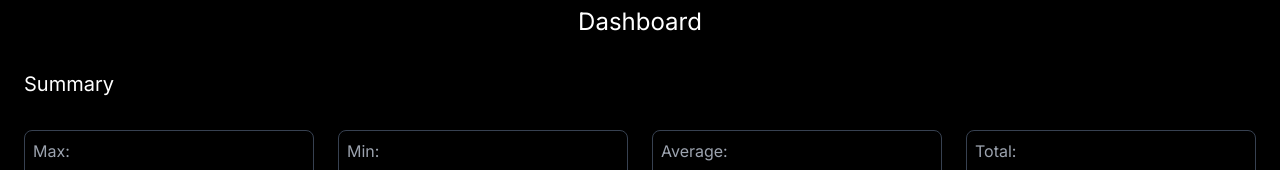
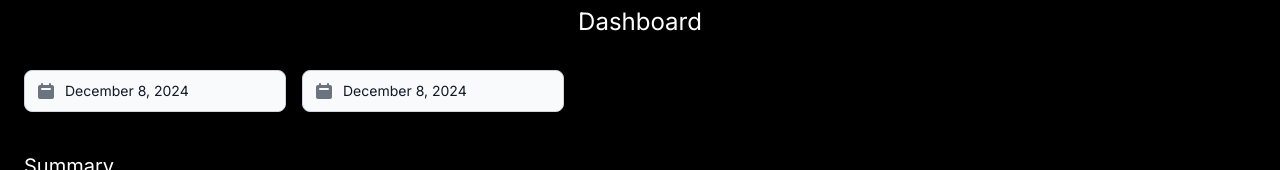
Before and after one commit to microboxlabs/nextjs-metrics-viewer, a Next.js app in the folder nextjs-metrics-viewer/: page /dashboard in a window 1280 px wide. Shown: the part 122-292 px from the top of the page. Built offline with nearby package versions, Linux system fonts and the light colour scheme; no server answers.

Commit message:
time filter added

```diff
--- a/nextjs-metrics-viewer/components/MetricsSection.tsx
+++ b/nextjs-metrics-viewer/components/MetricsSection.tsx
@@ -1,8 +1,9 @@
 "use client";
 import { useState, useEffect } from "react";
 import MetricsChart from "@/components/MetricsChart";
-import UploadDataModal from "@/components/UploadDataModal";
+import UploadDataButton from "@/components/UploadDataButton";
 import ToggleFilters from "@/components/ToogleFilter";
+import TimeFilter from "@/components/TimeFilter";
 import { Options, Series } from "@/interfaces";
 import { INITIAL_OPTIONS, INITIAL_METRICS } from "@/contants";
 import { getSummaryMetrics, ProccessTextToSeries } from "@/utils";
@@ -18,7 +19,7 @@ export default function MetricsSection() {
 
   const [metrics, setMetrics] = useState(INITIAL_METRICS);
 
-  const { createChart, toggleSeries } = useChart();
+  const { createChart, toggleSeries, updateSeries } = useChart();
 
   const loadOptions = (data: string) => {
     const dataToSeries = ProccessTextToSeries(data);
@@ -41,7 +42,14 @@ export default function MetricsSection() {
 
   return (
     <section className="flex w-full max-w-screen-xl flex-col gap-8">
-      <UploadDataModal loadOptions={loadOptions} />
+      <div className="flex w-full justify-between">
+        <TimeFilter
+          data={options}
+          updateMetrics={updateMetrics}
+          updateSeries={updateSeries}
+        />
+        <UploadDataButton loadOptions={loadOptions} />
+      </div>
       <MetricsView metrics={metrics} />
       <MetricsChart />
       <ToggleFilters
--- /dev/null
+++ b/nextjs-metrics-viewer/components/TimeFilter.tsx
@@ -0,0 +1,57 @@
+import { Options, Series } from "@/interfaces";
+import { Datepicker } from "flowbite-react";
+import { useEffect, useState } from "react";
+
+export default function TimeFilter({
+  data,
+  updateMetrics,
+  updateSeries,
+}: {
+  data: Options;
+  updateMetrics: (arr: Series[]) => void;
+  updateSeries: (series: Series[]) => void;
+}) {
+  const [minDate, setMinDate] = useState(new Date());
+  const [maxDate, setMaxDate] = useState(new Date());
+
+  const firstDateHandler = (date: Date) => {
+    setMinDate(date);
+  };
+
+  const secondDateHandler = (date: Date) => {
+    setMaxDate(date);
+  };
+
+  useEffect(() => {
+    const visibleDates = data.series.map((category) => {
+      return {
+        name: category.name,
+        data: category.data.filter(
+          (item) =>
+            new Date(item.x + "T03:00:00Z") >= minDate &&
+            new Date(item.x + "T03:00:00Z") <= maxDate,
+        ),
+      };
+    });
+
+    updateMetrics(visibleDates);
+    updateSeries(visibleDates);
+  }, [minDate, maxDate]);
+
+  return (
+    <div className="flex gap-4">
+      <Datepicker
+        onSelectedDateChanged={firstDateHandler}
+        className="mb-2"
+        weekStart={1}
+        maxDate={new Date()}
+      />
+      <Datepicker
+        onSelectedDateChanged={secondDateHandler}
+        weekStart={1}
+        minDate={minDate}
+        maxDate={new Date()}
+      />
+    </div>
+  );
+}
--- a/nextjs-metrics-viewer/components/UploadDataModal.tsx
+++ b/nextjs-metrics-viewer/components/UploadDataButton.tsx
@@ -3,7 +3,7 @@ import { HiInformationCircle } from "react-icons/hi";
 import { useState } from "react";
 import { useSession } from "next-auth/react";
 
-export default function UploadDataModal({
+export default function UploadDataButton({
   loadOptions,
 }: {
   loadOptions: (data: string) => void;
@@ -36,7 +36,7 @@ export default function UploadDataModal({
   };
 
   return (
-    <div className="flex w-full justify-end ">
+    <div>
       <Button onClick={() => setOpenModal(true)}>Upload data</Button>
 
       <Modal
--- a/nextjs-metrics-viewer/hooks/chart.ts
+++ b/nextjs-metrics-viewer/hooks/chart.ts
@@ -1,6 +1,6 @@
 import { useRef } from "react";
 import ApexCharts from "apexcharts";
-import { Options } from "@/interfaces";
+import { Options, Series } from "@/interfaces";
 
 export const useChart = () => {
   const chartRef = useRef<ApexCharts | null>(null);
@@ -18,5 +18,9 @@ export const useChart = () => {
     chartRef.current?.toggleSeries(name);
   };
 
-  return { chartRef, createChart, toggleSeries };
+  const updateSeries = (series: Series[]) => {
+    chartRef.current?.updateSeries(series);
+  };
+
+  return { chartRef, createChart, toggleSeries, updateSeries };
 };
```
